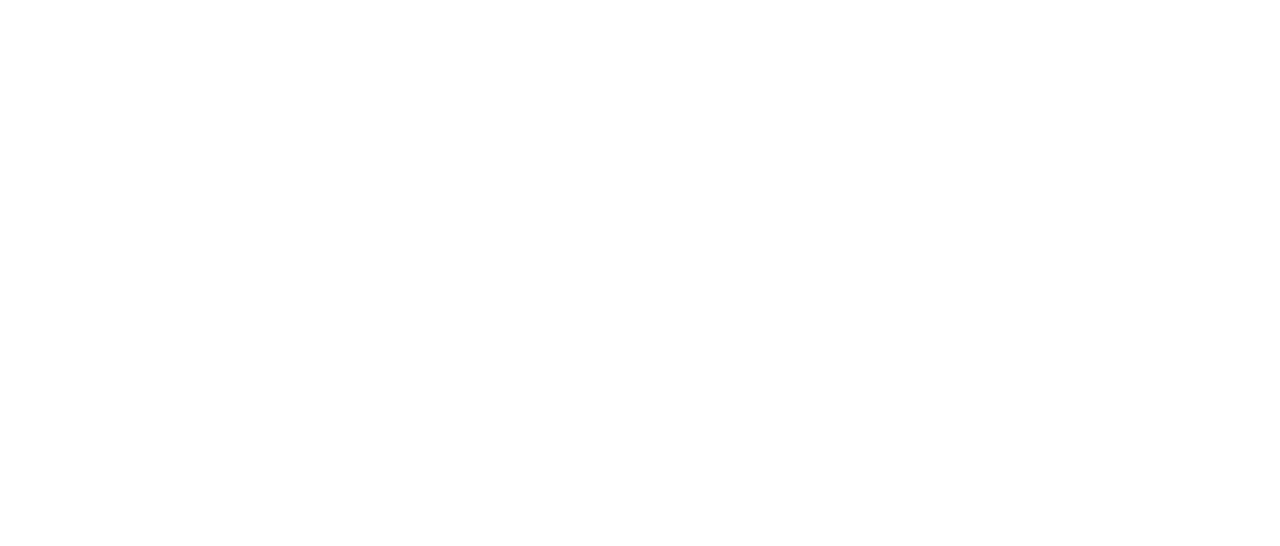
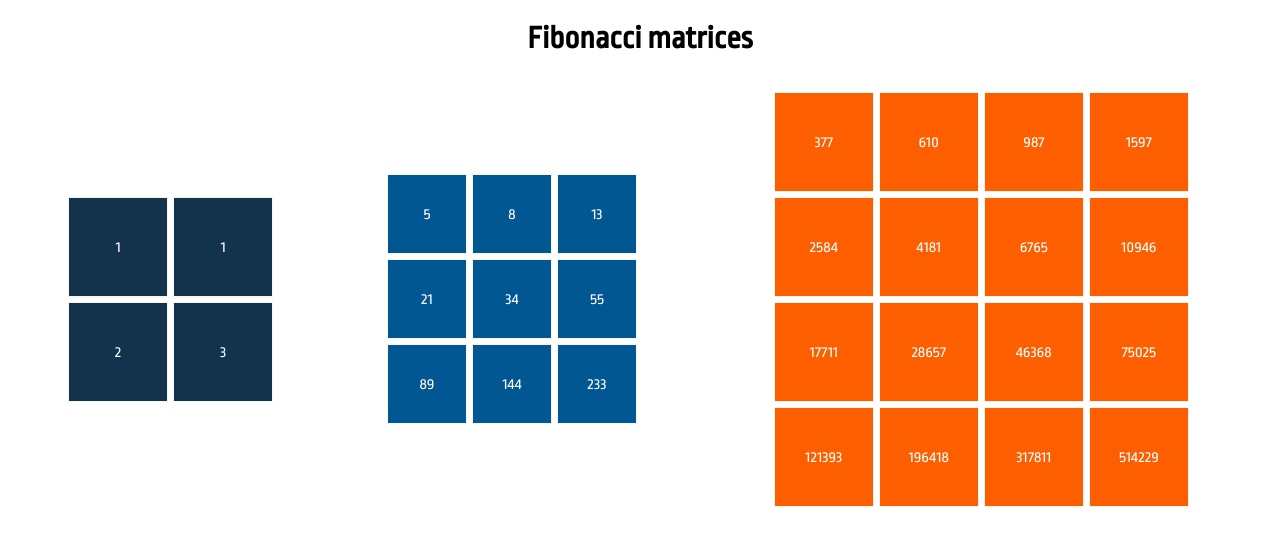
Before and after one commit to DariyaZ/matrix, a website: page src/index.html in a window 1280 px wide. Drawn offline with Linux system fonts and the light colour scheme.

Commit message:
Fibonacci matrices solution

```diff
--- a/src/index.html
+++ b/src/index.html
@@ -9,11 +9,51 @@
           maximum-scale=1.0,
           minimum-scale=1.0">
   <meta http-equiv="X-UA-Compatible" content="ie=edge">
-  <title>Document</title>
+  <title>Fibonacci matrices</title>
+  <link href="https://fonts.googleapis.com/css?family=Ropa+Sans&display=swap" rel="stylesheet">
   <link rel="stylesheet" href="./style.css">
 </head>
 <body>
+  <h1 class="page_title">Fibonacci matrices</h1>
+  <div class="flex_container">
+    <div class="flex_item grid_container_1">
+        <div class="item"></div>
+        <div class="item"></div>
+        <div class="item"></div>
+        <div class="item"></div>
+    </div>
 
+    <div class="flex_item grid_container_2">
+        <div class="item"></div>
+        <div class="item"></div>
+        <div class="item"></div>
+        <div class="item"></div>
+        <div class="item"></div>
+        <div class="item"></div>
+        <div class="item"></div>
+        <div class="item"></div>
+        <div class="item"></div>
+    </div>
+
+    <div class="flex_item grid_container_3">
+        <div class="item"></div>
+        <div class="item"></div>
+        <div class="item"></div>
+        <div class="item"></div>
+        <div class="item"></div>
+        <div class="item"></div>
+        <div class="item"></div>
+        <div class="item"></div>
+        <div class="item"></div>
+        <div class="item"></div>
+        <div class="item"></div>
+        <div class="item"></div>
+        <div class="item"></div>
+        <div class="item"></div>
+        <div class="item"></div>
+        <div class="item"></div>
+    </div>
+  </div>
 <script type="text/javascript" src="./main.js"></script>
 </body>
 </html>
--- a/src/main.js
+++ b/src/main.js
@@ -1 +1,16 @@
 'use strict';
+
+const matrices = document.getElementsByClassName('flex_item');
+
+let j = 1;
+let k = j;
+for (let i = 0; i < matrices.length; i++) {
+  for (j = 1; j < matrices[i].children.length + 1; j++) {
+    matrices[i].children[j - 1].innerHTML = getFibonacciNumber(k);
+    k++;
+  }
+}
+
+function getFibonacciNumber(n) {
+  return n <= 1 ? n : getFibonacciNumber(n - 1) + getFibonacciNumber(n - 2);
+}
--- a/src/style.css
+++ b/src/style.css
@@ -0,0 +1,154 @@
+body {
+  margin: 0;
+  font-family: "Ropa Sans", sans-serif;
+  color: white;
+}
+
+* {
+  box-sizing: border-box;
+}
+
+.page_title {
+  text-align: center;
+  color: black;
+}
+
+.flex_container {
+  display: flex;
+  flex-wrap: wrap;
+}
+
+.flex_container > .flex_item {
+  display: grid;
+  justify-content: space-around;
+  grid-gap: 5px;
+  flex: 100%;
+  margin: 15px;
+  text-align: center;
+}
+
+.grid_container_1 > .item {
+  background-color: #13334c;
+  border: 1px solid #f6f6e9;
+}
+
+.grid_container_2 > .item {
+  background-color: #005792;
+  border: 1px solid #f6f6e9;
+}
+
+.grid_container_3 > .item {
+  background-color: #fd5f00;
+  border: 1px solid #f6f6e9;
+}
+
+.grid_container_1 {
+  grid-template-rows: 100px 100px;
+  grid-template-columns: 50% 50%;
+  line-height: 100px;
+}
+
+.grid_container_2 {
+  grid-template-columns: repeat(3, 33.33%);
+  grid-template-rows: repeat(3, 66.66px);
+  line-height: 66.66px;
+}
+
+.grid_container_3 {
+  grid-template-columns: repeat(4, 25%);
+  grid-template-rows: repeat(4, 50px);
+  line-height: 50px;
+}
+
+@media (min-width: 300px) and (max-width:699px) {
+  .flex_container > .flex_item {
+    justify-content: center;
+  }
+
+  .flex_container > .flex_item.grid_container_1 {
+    grid-template-rows: 100px 100px;
+    grid-template-columns: 100px 100px;
+    line-height: 100px;
+  }
+
+  .flex_container > .flex_item.grid_container_2 {
+    grid-template-rows: repeat(3, 80px);
+    grid-template-columns: repeat(3, 80px);
+    line-height: 80px;
+  }
+
+  .flex_container > .flex_item.grid_container_3 {
+    grid-template-columns: repeat(4, 25%);
+    grid-template-rows: repeat(4, 80px);
+    line-height: 80px;
+  }
+}
+
+@media (min-width: 450px) {
+  .flex_container > .flex_item.grid_container_3 {
+    grid-template-columns: repeat(4, 100px);
+    grid-template-rows: repeat(4, 100px);
+    line-height: 100px;
+  }
+}
+
+@media (min-width: 700px) {
+  .flex_container {
+    justify-content: space-around;
+  }
+
+  .flex_container > .flex_item {
+    justify-content: center;
+  }
+
+  .flex_container > .flex_item.grid_container_1 {
+    grid-template-rows: 100px 100px;
+    grid-template-columns: 100px 100px;
+    flex: 40%;
+    line-height: 100px;
+    align-content: center;
+    justify-content: end;
+  }
+
+  .flex_container > .flex_item.grid_container_2 {
+    grid-template-rows: repeat(3, 80px);
+    grid-template-columns: repeat(3, 80px);
+    flex: 40%;
+    line-height: 80px;
+    align-content: center;
+    justify-content: start;
+  }
+
+  .flex_container > .flex_item.grid_container_3 {
+    grid-template-columns: repeat(4, 150px);
+    grid-template-rows: repeat(4, 150px);
+    line-height: 150px;
+  }
+}
+
+@media (min-width: 900px) {
+
+  .flex_container > .flex_item.grid_container_1 {
+    grid-template-rows: 100px 100px;
+    grid-template-columns: 100px 100px;
+    flex: 20%;
+    line-height: 100px;
+    justify-content: center;
+  }
+
+  .flex_container > .flex_item.grid_container_2 {
+    grid-template-rows: repeat(3, 80px);
+    grid-template-columns: repeat(3, 80px);
+    flex: 20%;
+    line-height: 80px;
+    justify-content: center;
+  }
+
+  .flex_container > .flex_item.grid_container_3 {
+    grid-template-columns: repeat(4, 100px);
+    grid-template-rows: repeat(4, 100px);
+    flex: 40%;
+    line-height: 100px;
+    justify-content: center;
+  }
+}
```
